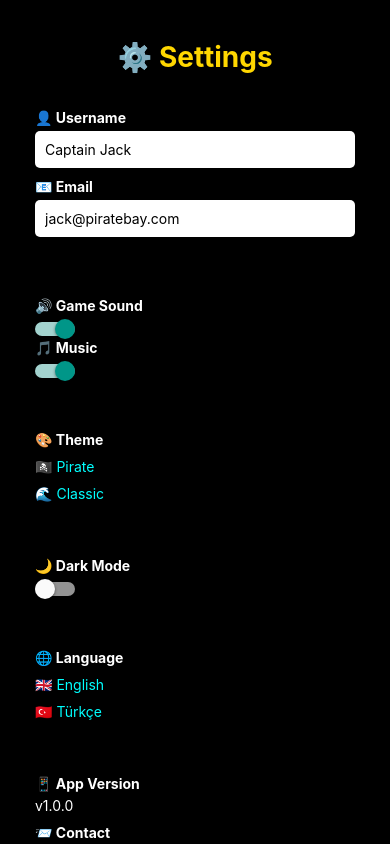
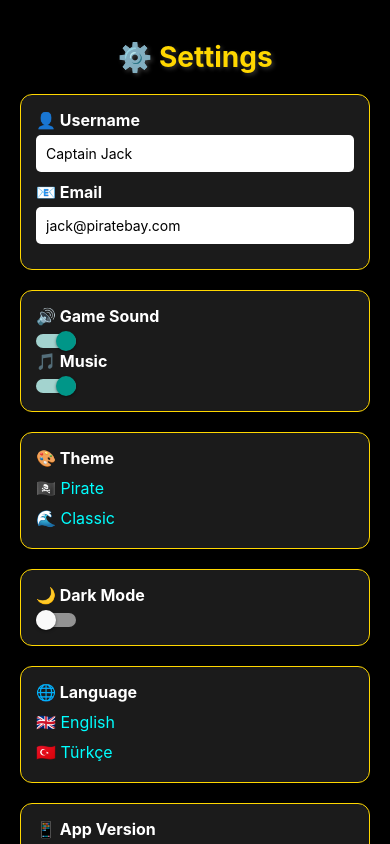
Before and after one commit to hasan-aydinoglu/perudo, a React Native app: screen /Settings in a window 390 px wide. Built offline with nearby package versions, Linux system fonts and the light colour scheme.

Commit message:
Initial commit for Perudo project

```diff
--- a/screens/SettingsScreen.js
+++ b/screens/SettingsScreen.js
@@ -1,8 +1,8 @@
-// SettingsScreen.js - Gelişmiş Ayarlar Sayfası (Siyah Arka Planlı)
+// SettingsScreen.js - Gelişmiş Ayarlar Sayfası (Siyah Arka Plan)
 import React, { useState } from 'react';
 import {
-  View, Text, StyleSheet, Image, Switch,
-  TouchableOpacity, TextInput, ScrollView, Alert, ImageBackground
+  View, Text, StyleSheet, Switch,
+  TouchableOpacity, TextInput, ScrollView, Alert
 } from 'react-native';
 
 export default function SettingsScreen({ navigation }) {
@@ -20,12 +20,10 @@ export default function SettingsScreen({ navigation }) {
   };
 
   return (
-    <View style={{ flex: 1, backgroundColor: 'black' }}>
     <ScrollView contentContainerStyle={styles.container}>
 
       <Text style={styles.header}>⚙️ Settings</Text>
 
-        {/* Kullanıcı Bilgileri */}
       <View style={styles.section}>
         <Text style={styles.label}>👤 Username</Text>
         <TextInput style={styles.input} value={username} onChangeText={setUsername} />
@@ -34,7 +32,6 @@ export default function SettingsScreen({ navigation }) {
         <TextInput style={styles.input} value={email} onChangeText={setEmail} />
       </View>
 
-        {/* Ses Ayarları */}
       <View style={styles.section}>
         <Text style={styles.label}>🔊 Game Sound</Text>
         <Switch value={isSoundOn} onValueChange={setIsSoundOn} />
@@ -43,27 +40,23 @@ export default function SettingsScreen({ navigation }) {
         <Switch value={isMusicOn} onValueChange={setIsMusicOn} />
       </View>
 
-        {/* Tema Seçimi */}
       <View style={styles.section}>
         <Text style={styles.label}>🎨 Theme</Text>
         <Text style={styles.button} onPress={() => setSelectedTheme('Pirate')}>🏴‍☠️ Pirate</Text>
         <Text style={styles.button} onPress={() => setSelectedTheme('Classic')}>🌊 Classic</Text>
       </View>
 
-        {/* Koyu Mod */}
       <View style={styles.section}>
         <Text style={styles.label}>🌙 Dark Mode</Text>
         <Switch value={isDarkMode} onValueChange={setIsDarkMode} />
       </View>
 
-        {/* Dil Seçimi */}
       <View style={styles.section}>
         <Text style={styles.label}>🌐 Language</Text>
         <Text style={styles.button} onPress={() => setSelectedLanguage('English')}>🇬🇧 English</Text>
         <Text style={styles.button} onPress={() => setSelectedLanguage('Türkçe')}>🇹🇷 Türkçe</Text>
       </View>
 
-        {/* Hakkında & Destek */}
       <View style={styles.section}>
         <Text style={styles.label}>📱 App Version</Text>
         <Text style={styles.info}>v1.0.0</Text>
@@ -72,13 +65,11 @@ export default function SettingsScreen({ navigation }) {
         <Text style={styles.info}>support@perudoapp.com</Text>
       </View>
 
-        {/* Çıkış Butonu */}
       <TouchableOpacity onPress={handleLogout} style={styles.logoutButton}>
         <Text style={styles.logoutText}>🚪 Log Out</Text>
       </TouchableOpacity>
 
     </ScrollView>
-    </View>
   );
 }
 
@@ -86,6 +77,7 @@ const styles = StyleSheet.create({
   container: {
     padding: 20,
     paddingBottom: 50,
+    backgroundColor: '#000',
   },
   header: {
     fontSize: 28,
@@ -93,17 +85,23 @@ const styles = StyleSheet.create({
     color: 'gold',
     alignSelf: 'center',
     marginVertical: 20,
+    textShadowColor: '#333',
+    textShadowOffset: { width: 2, height: 2 },
+    textShadowRadius: 4,
   },
   section: {
     marginBottom: 20,
-    backgroundColor: 'rgba(0,0,0,0.5)',
+    backgroundColor: 'rgba(30,30,30,0.9)',
     padding: 15,
-    borderRadius: 10,
+    borderRadius: 12,
+    borderWidth: 1,
+    borderColor: 'gold',
   },
   label: {
     color: '#fff',
     fontWeight: 'bold',
     marginBottom: 5,
+    fontSize: 16,
   },
   input: {
     backgroundColor: '#fff',
@@ -114,9 +112,10 @@ const styles = StyleSheet.create({
   button: {
     color: '#00ffff',
     paddingVertical: 5,
+    fontSize: 16,
   },
   info: {
-    color: '#fff',
+    color: '#ccc',
     marginBottom: 10,
   },
   logoutButton: {
@@ -125,9 +124,12 @@ const styles = StyleSheet.create({
     borderRadius: 10,
     alignItems: 'center',
     marginTop: 10,
+    borderWidth: 1,
+    borderColor: '#fff',
   },
   logoutText: {
     color: '#fff',
     fontWeight: 'bold',
+    fontSize: 16,
   },
 });
```
Lines whose indentation alone changed are shown as unchanged.
